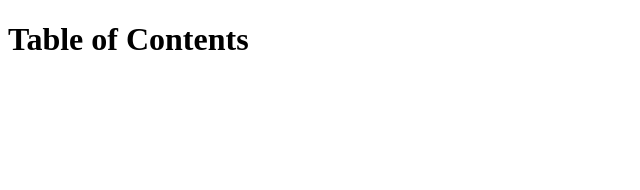
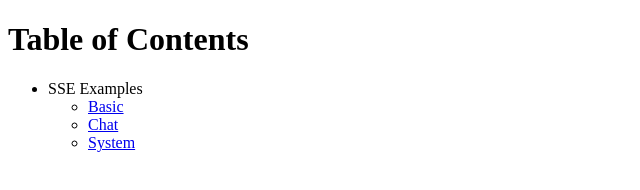
Before and after one commit to WattyRev/games, a plain HTML site: page index.html in a window 1280 px wide. Shown: the whole page, without its empty margins (0-640 px from the left). Drawn offline with Linux system fonts and the light colour scheme.

Commit message:
Update index

```diff
--- a/index.html
+++ b/index.html
@@ -5,5 +5,16 @@
     </head>
     <body>
         <h1>Table of Contents</h1>
+        <ul>
+            <li>
+                SSE Examples
+
+                <ul>
+                    <li><a href="SSE/examples/basic/index.html">Basic</a></li>
+                    <li><a href="SSE/examples/chat/index.html">Chat</a></li>
+                    <li><a href="SSE/examples/system/index.html">System</a></li>
+                </ul>
+            </li>
+        </ul>
     </body>
 </html>
```
